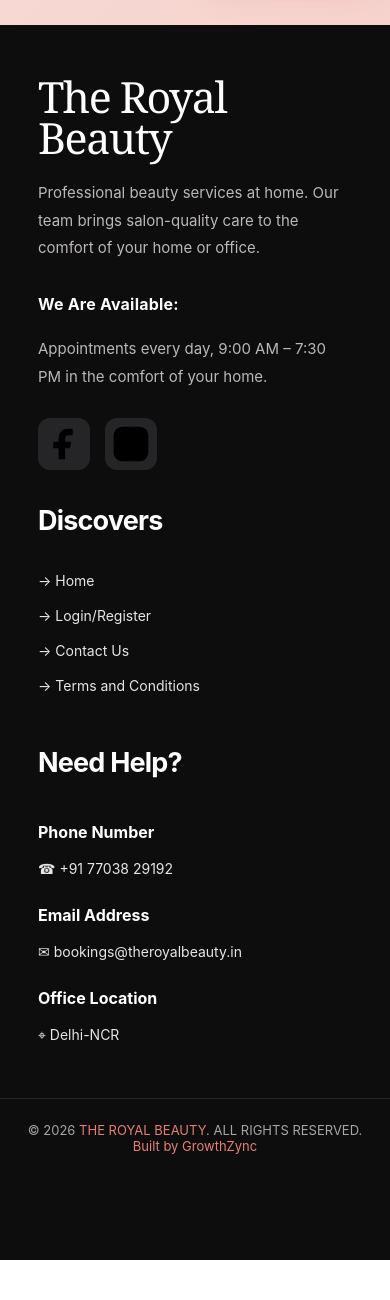
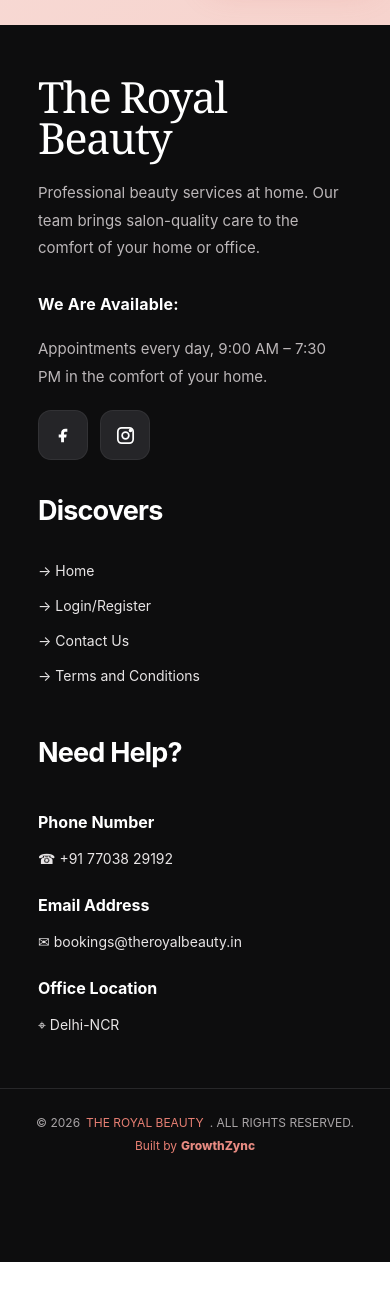
Before and after one commit to heyvivek-sketch/theroyalbeauty--2, a Next.js app: page / in a window 390 px wide. Shown: the part 5152-6452 px from the top of the page. Built offline with nearby package versions, Linux system fonts and the light colour scheme; no server answers; the database is empty.

Commit message:
style: improve footer social icons and copyright credit

```diff
--- a/app/globals.css
+++ b/app/globals.css
@@ -554,6 +554,25 @@
 }
 .beauty-copyright span{color:#e77f73;}
 
+
+/* Footer social icons + copyright credit polish */
+.beauty-socials{display:flex;gap:14px;align-items:center;margin-top:22px;}
+.beauty-socials a{display:grid;place-items:center;width:52px;height:52px;border-radius:14px;background:#252528;color:#fff;border:1px solid rgba(255,255,255,.06);}
+.beauty-socials a svg{width:25px;height:25px;fill:none;stroke:currentColor;stroke-width:1.8;stroke-linecap:round;stroke-linejoin:round;}
+.beauty-socials a:first-child svg{fill:currentColor;stroke:none;}
+.beauty-socials a:hover{background:#d47770;color:#fff;transform:translateY(-3px);}
+.beauty-copyright{display:flex;align-items:center;justify-content:center;flex-wrap:wrap;gap:4px 8px;text-align:center;line-height:1.6;}
+.beauty-copyright .footer-built-by{display:inline-flex;align-items:center;gap:4px;}
+.beauty-copyright .footer-built-by a{color:#e88b82;text-decoration:none;font-weight:800;transition:.2s ease;}
+.beauty-copyright .footer-built-by a:hover{color:#fff;text-decoration:underline;}
+@media(max-width:700px){
+ .beauty-socials{gap:12px;margin-top:20px;}
+ .beauty-socials a{width:50px;height:50px;border-radius:13px;}
+ .beauty-socials a svg{width:23px;height:23px;}
+ .beauty-copyright{padding:24px 20px 106px;font-size:12px;gap:2px 6px;}
+ .beauty-copyright .footer-built-by{width:100%;justify-content:center;margin-top:2px;}
+}
+
 /* Keep the existing header/layout untouched; only polish storefront content below it. */
 @media(max-width:900px){
   .beauty-home .container{width:min(100% - 36px,1180px);}
```
